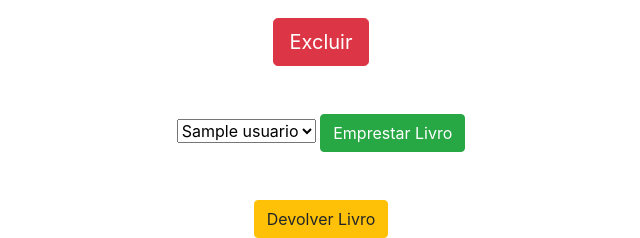
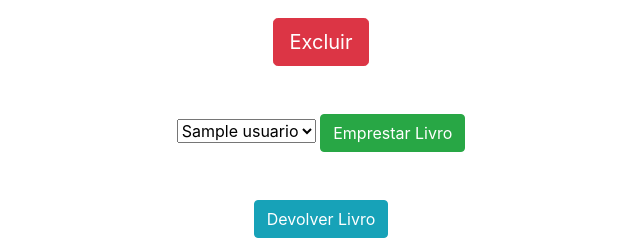
Before and after one commit to naiarar/Empresta-, a Django app: template livro/templates/ver_livro.html in a window 1280 px wide. Shown: the part 645-883 px from the top of the page, without its empty margins (319-959 px from the left). Run offline with Django 4.2, Linux system fonts and the light colour scheme; tables that the repository leaves empty hold one stand-in row (values such as "Sample post"); the template is opened without the code that fills it: values that come from a table or form of the project are taken from there, most other values are stand-ins (such as "Sample title", 1, 10 or a date in 2020).

```diff
--- a/livro/templates/ver_livro.html
+++ b/livro/templates/ver_livro.html
@@ -13,9 +13,7 @@
                 </button>
             </div>
             <div class="modal-body">
-
-
-                <a href="{% url 'excluir_livro' id_livro %}" class="btn btn-danger">Excluir</a>
+             <a href="{% url 'excluir_livro' id_livro %}" class="btn btn-danger">Excluir</a>
 
             </div>
 
@@ -25,6 +23,8 @@
 
 
 <div style="text-align: center;" class="container">
+
+
     <h1> {{livro.titulo}} </h1>
     <label>Autor:</label>
     <h4> {{livro.autor}} </h4>
@@ -99,8 +99,7 @@
 
     <div id="devolucao">
         <form action="{% url 'devolver_livro' livro.id %}" method="POST">{% csrf_token %}
-
-            <input type="submit" class="btn btn-warning" value="Devolver Livro">
+            <input type="submit" class="btn btn-info" value="Devolver Livro">
         </form>
     </div>
 
```
